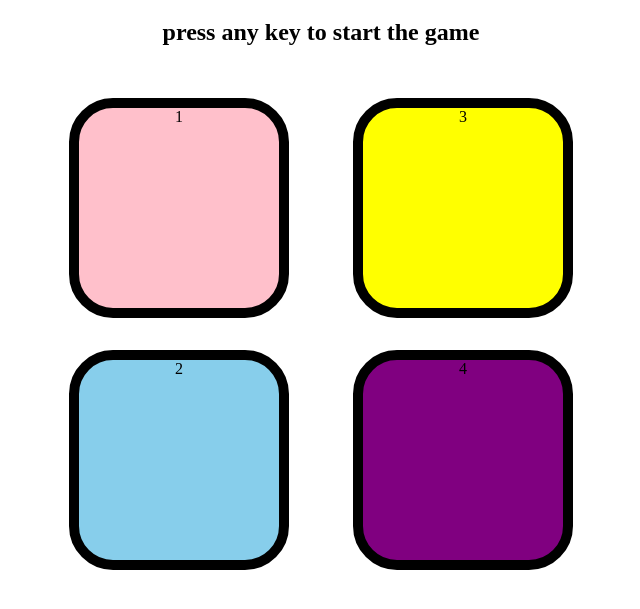
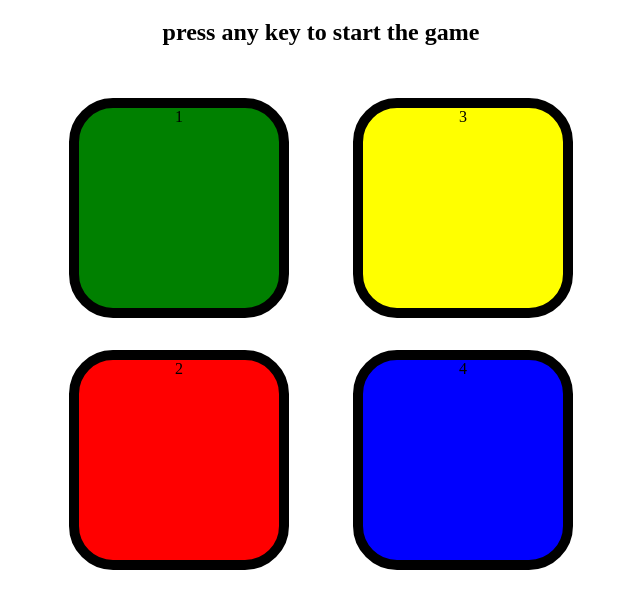
Before and after one commit to bhagyabratagantayat/simon-say-game, a plain HTML site: page index.html in a window 1280 px wide. Shown: the part 61-670 px from the top of the page, without its empty margins (319-959 px from the left). Drawn offline with Linux system fonts and the light colour scheme.

Commit message:
html or css id complete

```diff
--- a/index.html
+++ b/index.html
@@ -13,12 +13,13 @@
     <h2>press any key to start the game</h2>
     <div class="div-contenar">
         <div class="div-1">
-            <div class="btn pink">1</div>
-            <div class="btn sky">2</div>
+            <div class="btn green" type="button">1</div>
+            <div class="btn red" type="button">2</div>
         </div>
+
         <div class="div-2">
-            <div class="btn yellow">3</div>
-            <div class="btn purple">4</div>
+            <div class="btn yellow" type="button">3</div>
+            <div class="btn blue" type="button">4</div>
         </div>
     </div>
     <script src="script.js"></script>
--- a/style.css
+++ b/style.css
@@ -12,15 +12,15 @@ body{
     display: flex;
     justify-content: center;
 }
-.sky{
-    background-color: skyblue;
+.green{
+    background-color: rgb(0,128,0);
+}
+.red{
+    background-color: rgb(255, 0, 0);
 }
 .yellow{
-    background-color: yellow;
+    background-color: rgb(255,255,0);
 }
-.purple{
-    background-color: purple;
+.blue{
+    background-color: rgb(0,0,255);
 }
-.pink{
-    background-color: pink;
-}
```
